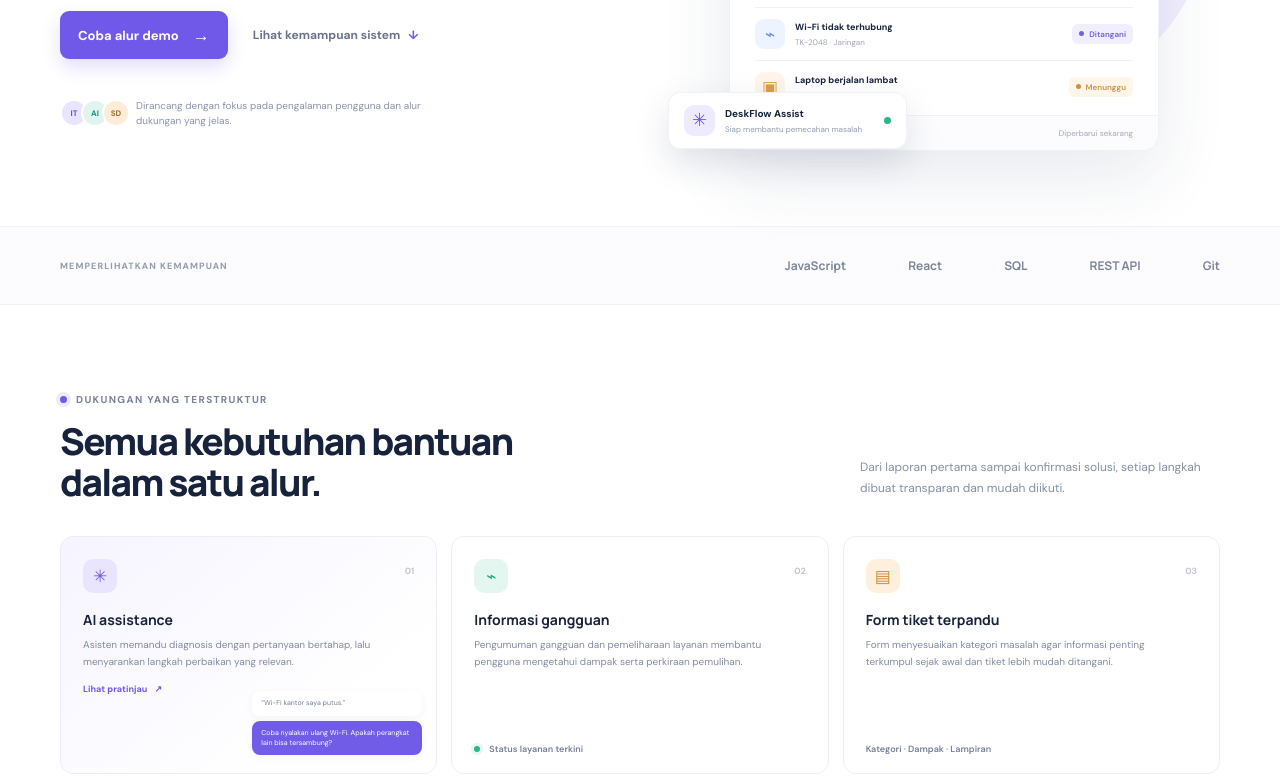
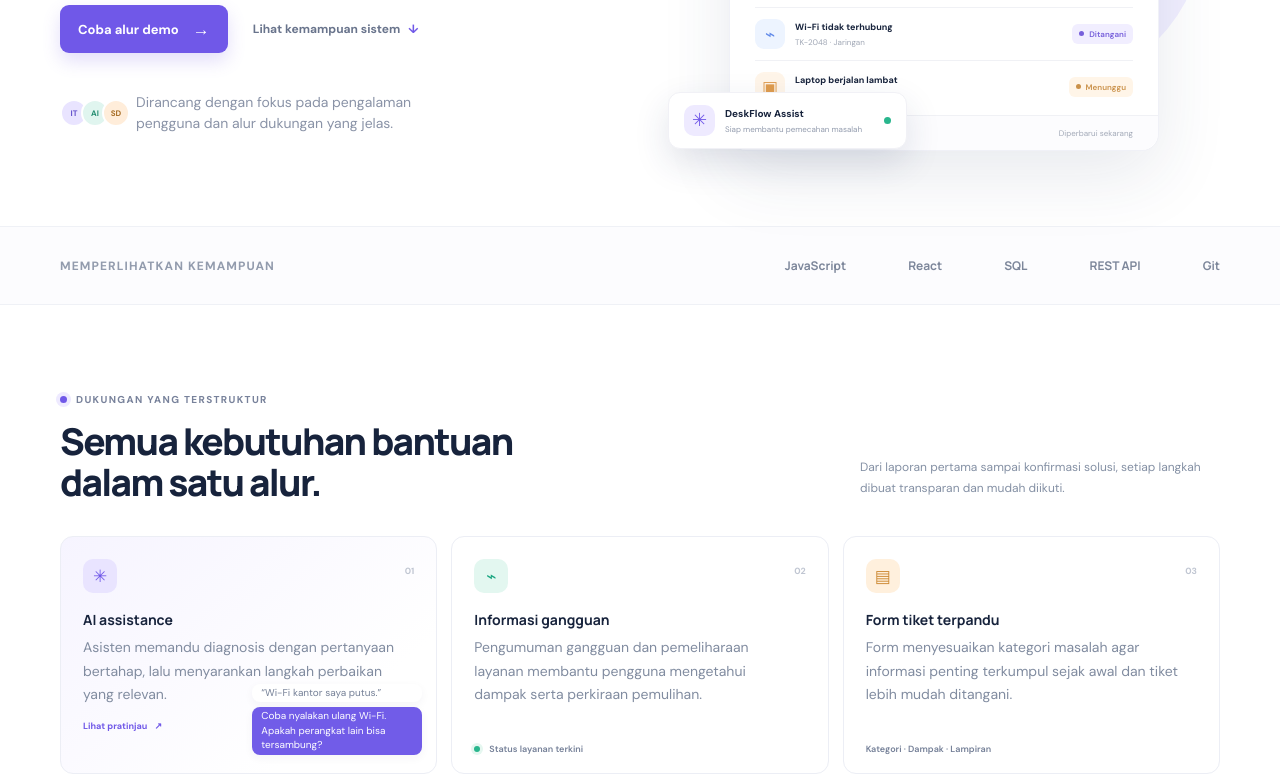
Before and after one commit to Mcghfry/Service-Desk-Management-System-SDMS-, a plain HTML site: page index.html in a window 1280 px wide. Shown: the part 418-1195 px from the top of the page. Drawn offline with Linux system fonts and the light colour scheme.

Commit message:
Update styles.css

```diff
--- a/styles.css
+++ b/styles.css
@@ -267,7 +267,7 @@ button, input, select, textarea {
 }
 
 .hero-proof p {
-  font-size: 10px;
+    font-size: 14px;
     color: #8a93a7;
     line-height: 1.5;
     margin: 0;
@@ -619,7 +619,7 @@ button, input, select, textarea {
 }
 
 .tech-inner > span {
-  font-size: 9px;
+    font-size: 12px;
     color: #929bad;
     font-weight: 700;
     letter-spacing: 1.1px;
@@ -744,7 +744,7 @@ button, input, select, textarea {
 }
 
 .feature-card > p {
-  font-size: 10px;
+  font-size: 14px;
   line-height: 1.7;
   color: #818ca0;
   margin: 0;
@@ -791,9 +791,9 @@ button, input, select, textarea {
 }
 
 .mini-chat span {
-  padding: 7px 9px;
+    padding: 2px 9px;
     border-radius: 8px;
-  font-size: 7px;
+    font-size: 10px;
     line-height: 1.45;
     box-shadow: 0 3px 10px #2831530c;
 }
@@ -1155,7 +1155,7 @@ button, input, select, textarea {
     background: #f0edff;
     border-radius: 5px;
     padding: 5px 7px;
-  font-size: 7px;
+    font-size: 11px;
     font-weight: 700;
     letter-spacing: .4px;
 }
@@ -1267,7 +1267,7 @@ button, input, select, textarea {
     border: 1px solid #eff0f5;
     border-radius: 2px 10px 10px 10px;
     padding: 11px 12px;
-  font-size: 9px;
+    font-size: 12px;
     line-height: 1.7;
     color: #59647b;
 }
```
Lines whose indentation alone changed are shown as unchanged.
